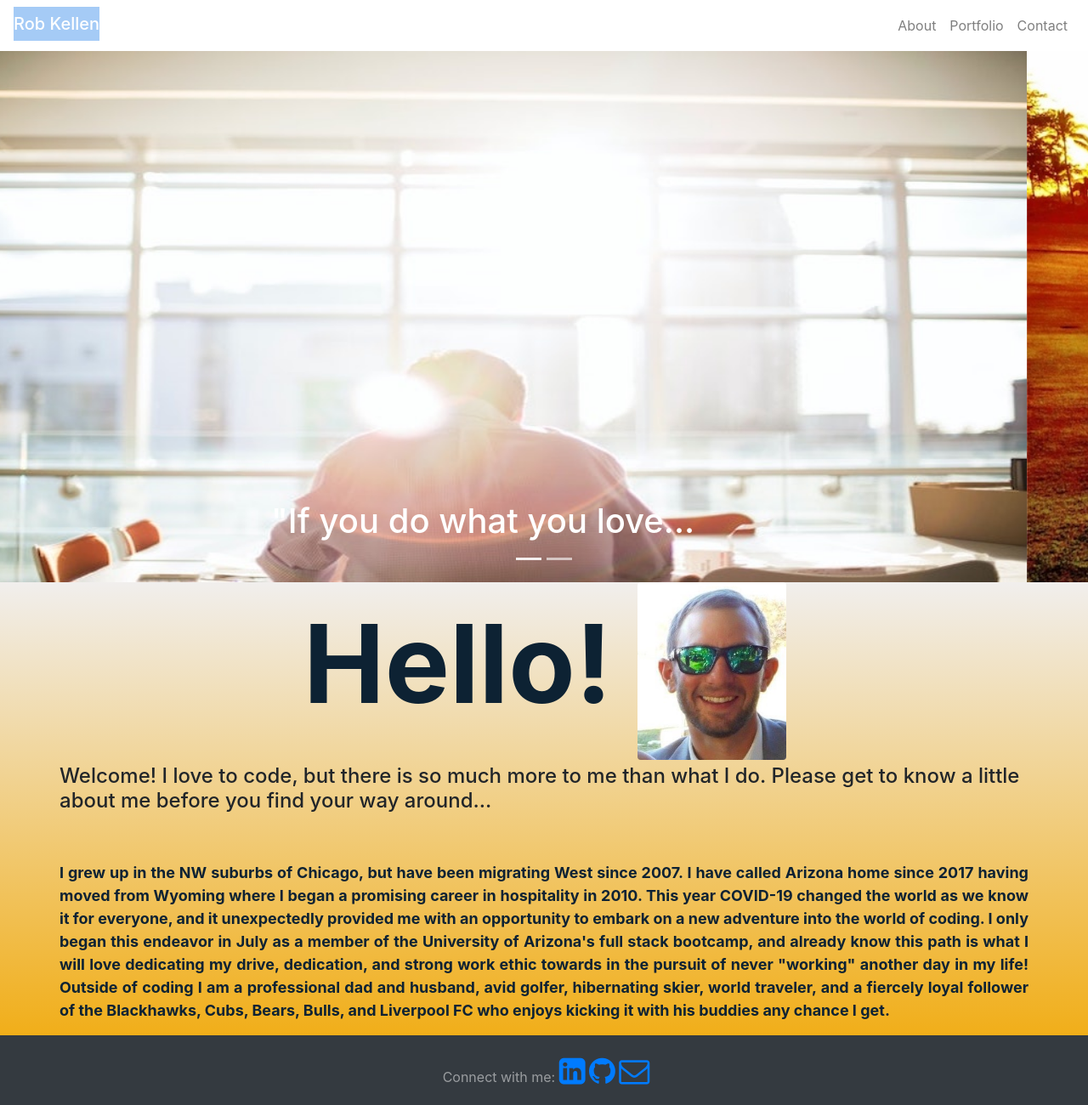
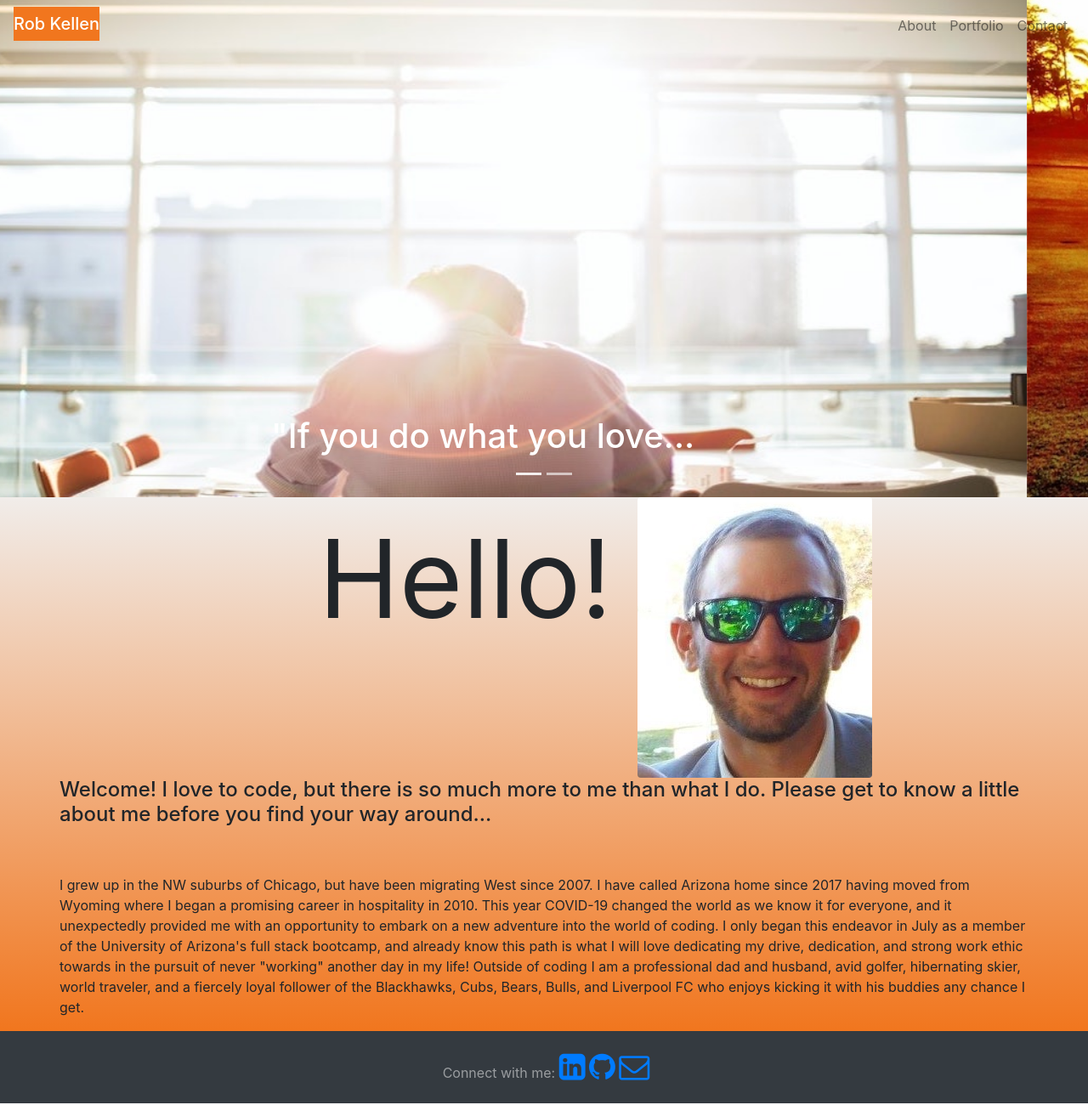
Before and after one commit to robkellen/Updated-Portfolio, a plain HTML site: page index.html in a window 1280 px wide. Shown: the whole page at 85% size. Drawn offline with nearby package versions, Linux system fonts and the light colour scheme.

Commit message:
changed background color of about me; made navbar transparent with carousel

```diff
--- a/index.css
+++ b/index.css
@@ -3,7 +3,8 @@
 }
 
 .navbar {
-  background-color: non e !important;
+  z-index: 99;
+
 }
 /*shifting page links to the right of the navbar*/
 .navbar-right {
@@ -11,11 +12,15 @@
 }
 /*Making background behind my name in navbar blue*/
 .navbar-brand {
-  background-color: rgba(153, 196, 245, 0.884);
+  background-color: #f1761e;
 }
 /*making my name font color white in nav bar*/
 .navbar-light .navbar-brand  {
   color: white;
+}
+
+.carousel {
+  margin-top: -100px;
 }
 
 #greeting p {
@@ -25,8 +30,8 @@
 
 
 #meBackground {
-  background-image: linear-gradient(to bottom, rgba(241, 241, 241, 0.966), rgba(241,174,25,1));
-  background-color: rgb(241, 174, 125);
+  background-image: linear-gradient(to bottom, rgba(241, 241, 241, 0.966), rgba(241,118,30,1));
+  background-color: #f1761e;
 }
 
 
@@ -37,21 +42,14 @@
 div .header {
   margin-bottom: 20px;
 }
-/*Setting position of headshot image*/
-#headshot {
-  width: 175px;
-  height: auto;
-  float: left;
-  margin-right: 20px;
-  margin-bottom: 5px;
-}
+
 /*Setting style and alignment of bio to wrap around image*/
-p {
+/* p {
   color: rgb(13, 34, 51);
   text-align: justify;
   font-size: 18px;
   font-weight: bolder;
-}
+} */
 
 #sticky-footer {
   flex-shrink: 0;
--- a/index.html
+++ b/index.html
@@ -21,7 +21,7 @@
 
   <body>
     <!--nav bar content-->
-    <nav class="navbar navbar-expand-lg navbar-light">
+    <nav class="navbar navbar-expand-lg navbar-light trn">
       <span class="navbar-brand mb-1 h1">Rob Kellen</span>
       <button
       class="navbar-toggler"
```
